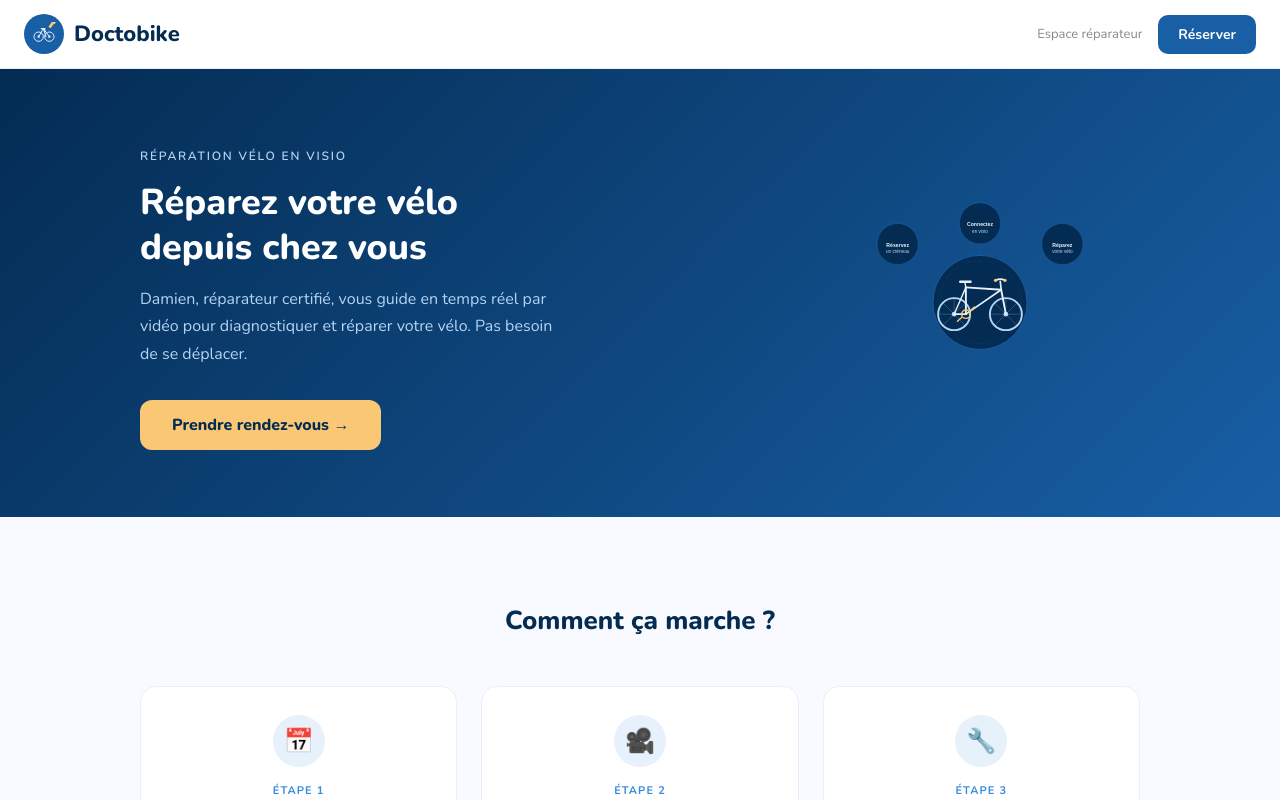
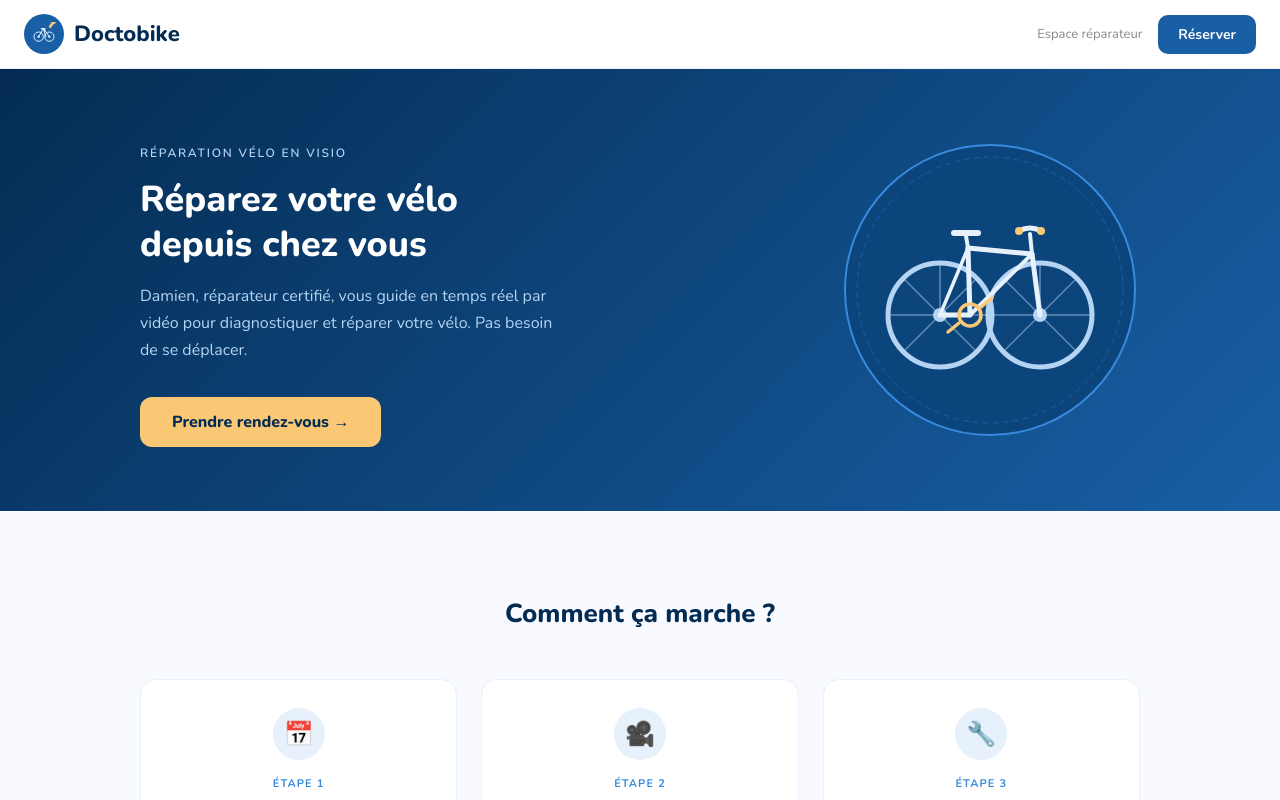
Before and after one commit to sarahlebeze-coder/doctobike2, a Next.js app: page / in a window 1280 px wide. Shown: the top 800 px of the page. Built offline with nearby package versions, Linux system fonts and the light colour scheme.

Commit message:
Update page.tsx

```diff
--- a/app/page.tsx
+++ b/app/page.tsx
@@ -25,82 +25,66 @@ const Logo = () => (
 )
 
 const HeroIllustration = () => (
-  <svg width="320" height="320" viewBox="0 0 680 340" fill="none">
-    <circle cx="340" cy="190" r="100" fill="#042C53"/>
-    <circle cx="340" cy="190" r="100" fill="none" stroke="#185FA5" strokeWidth="2"/>
-    <circle cx="340" cy="190" r="88" fill="none" stroke="#0C447C" strokeWidth="1" strokeDasharray="6 4"/>
-    <circle cx="285" cy="215" r="34" fill="none" stroke="#B5D4F4" strokeWidth="4"/>
-    <circle cx="285" cy="215" r="5" fill="#B5D4F4"/>
-    <line x1="285" y1="181" x2="285" y2="215" stroke="#B5D4F4" strokeWidth="1.2" opacity="0.4"/>
-    <line x1="251" y1="215" x2="285" y2="215" stroke="#B5D4F4" strokeWidth="1.2" opacity="0.4"/>
-    <line x1="319" y1="215" x2="285" y2="215" stroke="#B5D4F4" strokeWidth="1.2" opacity="0.4"/>
-    <line x1="261" y1="191" x2="309" y2="239" stroke="#B5D4F4" strokeWidth="1.2" opacity="0.4"/>
-    <line x1="309" y1="191" x2="261" y2="239" stroke="#B5D4F4" strokeWidth="1.2" opacity="0.4"/>
-    <circle cx="395" cy="215" r="34" fill="none" stroke="#B5D4F4" strokeWidth="4"/>
-    <circle cx="395" cy="215" r="5" fill="#B5D4F4"/>
-    <line x1="395" y1="181" x2="395" y2="215" stroke="#B5D4F4" strokeWidth="1.2" opacity="0.4"/>
-    <line x1="361" y1="215" x2="395" y2="215" stroke="#B5D4F4" strokeWidth="1.2" opacity="0.4"/>
-    <line x1="429" y1="215" x2="395" y2="215" stroke="#B5D4F4" strokeWidth="1.2" opacity="0.4"/>
-    <line x1="371" y1="191" x2="419" y2="239" stroke="#B5D4F4" strokeWidth="1.2" opacity="0.4"/>
-    <line x1="419" y1="191" x2="371" y2="239" stroke="#B5D4F4" strokeWidth="1.2" opacity="0.4"/>
-    <line x1="310" y1="215" x2="310" y2="158" stroke="#E6F1FB" strokeWidth="4" strokeLinecap="round"/>
-    <line x1="310" y1="158" x2="385" y2="163" stroke="#E6F1FB" strokeWidth="4" strokeLinecap="round"/>
-    <line x1="310" y1="215" x2="385" y2="163" stroke="#E6F1FB" strokeWidth="3.5" strokeLinecap="round"/>
-    <line x1="310" y1="215" x2="285" y2="215" stroke="#E6F1FB" strokeWidth="4" strokeLinecap="round"/>
-    <line x1="310" y1="158" x2="285" y2="215" stroke="#E6F1FB" strokeWidth="3" strokeLinecap="round"/>
-    <line x1="385" y1="163" x2="395" y2="215" stroke="#E6F1FB" strokeWidth="4" strokeLinecap="round"/>
-    <line x1="310" y1="158" x2="308" y2="148" stroke="#E6F1FB" strokeWidth="3" strokeLinecap="round"/>
-    <line x1="298" y1="146" x2="320" y2="146" stroke="#E6F1FB" strokeWidth="5" strokeLinecap="round"/>
-    <circle cx="310" cy="215" r="9" fill="none" stroke="#FAC775" strokeWidth="3"/>
-    <line x1="301" y1="222" x2="292" y2="230" stroke="#FAC775" strokeWidth="3" strokeLinecap="round"/>
-    <line x1="319" y1="208" x2="328" y2="200" stroke="#FAC775" strokeWidth="3" strokeLinecap="round"/>
-    <line x1="385" y1="163" x2="383" y2="145" stroke="#E6F1FB" strokeWidth="3.5" strokeLinecap="round"/>
-    <path d="M373 143 Q383 138 393 143" fill="none" stroke="#E6F1FB" strokeWidth="4" strokeLinecap="round"/>
-    <circle cx="373" cy="143" r="3.5" fill="#FAC775"/>
-    <circle cx="393" cy="143" r="3.5" fill="#FAC775"/>
-    <line x1="255" y1="130" x2="195" y2="82" stroke="#185FA5" strokeWidth="1" strokeDasharray="4 3"/>
-    <line x1="340" y1="90" x2="340" y2="44" stroke="#185FA5" strokeWidth="1" strokeDasharray="4 3"/>
-    <line x1="425" y1="130" x2="485" y2="82" stroke="#185FA5" strokeWidth="1" strokeDasharray="4 3"/>
-    <circle cx="165" cy="66" r="44" fill="#042C53" stroke="#185FA5" strokeWidth="1.5"/>
-    <text x="165" y="54" textAnchor="middle" fontFamily="sans-serif" fontSize="20">📅</text>
-    <text x="165" y="72" textAnchor="middle" fontFamily="sans-serif" fontSize="11" fontWeight="700" fill="#E6F1FB">Réservez</text>
-    <text x="165" y="86" textAnchor="middle" fontFamily="sans-serif" fontSize="10" fill="#B5D4F4">un créneau</text>
-    <circle cx="340" cy="22" r="44" fill="#042C53" stroke="#185FA5" strokeWidth="1.5"/>
-    <text x="340" y="10" textAnchor="middle" fontFamily="sans-serif" fontSize="20">🎥</text>
-    <text x="340" y="28" textAnchor="middle" fontFamily="sans-serif" fontSize="11" fontWeight="700" fill="#E6F1FB">Connectez</text>
-    <text x="340" y="43" textAnchor="middle" fontFamily="sans-serif" fontSize="10" fill="#B5D4F4">en visio</text>
-    <circle cx="515" cy="66" r="44" fill="#042C53" stroke="#185FA5" strokeWidth="1.5"/>
-    <text x="515" y="54" textAnchor="middle" fontFamily="sans-serif" fontSize="20">🔧</text>
-    <text x="515" y="72" textAnchor="middle" fontFamily="sans-serif" fontSize="11" fontWeight="700" fill="#E6F1FB">Réparez</text>
-    <text x="515" y="86" textAnchor="middle" fontFamily="sans-serif" fontSize="10" fill="#B5D4F4">votre vélo</text>
+  <svg width="300" height="300" viewBox="0 0 300 300" fill="none">
+    <circle cx="150" cy="150" r="145" fill="#0C447C"/>
+    <circle cx="150" cy="150" r="145" fill="none" stroke="#378ADD" strokeWidth="2"/>
+    <circle cx="150" cy="150" r="133" fill="none" stroke="#185FA5" strokeWidth="1" strokeDasharray="6 4"/>
+
+    {/* Roue arrière */}
+    <circle cx="100" cy="175" r="52" fill="none" stroke="#B5D4F4" strokeWidth="5"/>
+    <circle cx="100" cy="175" r="7" fill="#B5D4F4"/>
+    <line x1="100" y1="123" x2="100" y2="175" stroke="#B5D4F4" strokeWidth="1.5" opacity="0.5"/>
+    <line x1="48" y1="175" x2="100" y2="175" stroke="#B5D4F4" strokeWidth="1.5" opacity="0.5"/>
+    <line x1="152" y1="175" x2="100" y2="175" stroke="#B5D4F4" strokeWidth="1.5" opacity="0.5"/>
+    <line x1="63" y1="138" x2="137" y2="212" stroke="#B5D4F4" strokeWidth="1.5" opacity="0.5"/>
+    <line x1="137" y1="138" x2="63" y2="212" stroke="#B5D4F4" strokeWidth="1.5" opacity="0.5"/>
+
+    {/* Roue avant */}
+    <circle cx="200" cy="175" r="52" fill="none" stroke="#B5D4F4" strokeWidth="5"/>
+    <circle cx="200" cy="175" r="7" fill="#B5D4F4"/>
+    <line x1="200" y1="123" x2="200" y2="175" stroke="#B5D4F4" strokeWidth="1.5" opacity="0.5"/>
+    <line x1="148" y1="175" x2="200" y2="175" stroke="#B5D4F4" strokeWidth="1.5" opacity="0.5"/>
+    <line x1="252" y1="175" x2="200" y2="175" stroke="#B5D4F4" strokeWidth="1.5" opacity="0.5"/>
+    <line x1="163" y1="138" x2="237" y2="212" stroke="#B5D4F4" strokeWidth="1.5" opacity="0.5"/>
+    <line x1="237" y1="138" x2="163" y2="212" stroke="#B5D4F4" strokeWidth="1.5" opacity="0.5"/>
+
+    {/* Cadre — tube de selle vertical */}
+    <line x1="130" y1="175" x2="128" y2="108" stroke="#E6F1FB" strokeWidth="5" strokeLinecap="round"/>
+    {/* Tube supérieur */}
+    <line x1="128" y1="108" x2="192" y2="114" stroke="#E6F1FB" strokeWidth="5" strokeLinecap="round"/>
+    {/* Tube diagonal */}
+    <line x1="130" y1="175" x2="192" y2="114" stroke="#E6F1FB" strokeWidth="4" strokeLinecap="round"/>
+    {/* Base pédalier → roue arrière */}
+    <line x1="130" y1="175" x2="100" y2="175" stroke="#E6F1FB" strokeWidth="5" strokeLinecap="round"/>
+    {/* Hauban */}
+    <line x1="128" y1="108" x2="100" y2="175" stroke="#E6F1FB" strokeWidth="3.5" strokeLinecap="round"/>
+    {/* Fourche avant */}
+    <line x1="192" y1="114" x2="200" y2="175" stroke="#E6F1FB" strokeWidth="5" strokeLinecap="round"/>
+
+    {/* Selle */}
+    <line x1="128" y1="108" x2="126" y2="96" stroke="#E6F1FB" strokeWidth="4" strokeLinecap="round"/>
+    <line x1="114" y1="93" x2="138" y2="93" stroke="#E6F1FB" strokeWidth="6" strokeLinecap="round"/>
+
+    {/* Pédalier */}
+    <circle cx="130" cy="175" r="11" fill="none" stroke="#FAC775" strokeWidth="3.5"/>
+    <line x1="119" y1="183" x2="108" y2="192" stroke="#FAC775" strokeWidth="3.5" strokeLinecap="round"/>
+    <line x1="141" y1="167" x2="152" y2="158" stroke="#FAC775" strokeWidth="3.5" strokeLinecap="round"/>
+
+    {/* Guidon avant */}
+    <line x1="192" y1="114" x2="190" y2="94" stroke="#E6F1FB" strokeWidth="4" strokeLinecap="round"/>
+    <path d="M179 91 Q190 85 201 91" fill="none" stroke="#E6F1FB" strokeWidth="5" strokeLinecap="round"/>
+    <circle cx="179" cy="91" r="4" fill="#FAC775"/>
+    <circle cx="201" cy="91" r="4" fill="#FAC775"/>
   </svg>
 )
 
 const faqs = [
-  {
-    q: "Comment ça marche ?",
-    a: "Vous réservez un créneau en ligne, puis vous rejoignez Damien en visio via Google Meet. Il diagnostique votre problème et vous guide pas à pas pour réparer votre vélo vous-même."
-  },
-  {
-    q: "De quoi ai-je besoin pour la séance ?",
-    a: "D'un smartphone ou ordinateur avec caméra, d'une bonne connexion internet, et bien sûr de votre vélo à portée de main. Un minimum d'outillage de base peut être utile (clés allen, tournevis)."
-  },
-  {
-    q: "Quand est-ce que ma carte est débitée ?",
-    a: "Votre carte est uniquement débitée après la réparation. À la réservation, on effectue simplement une autorisation pour sécuriser le créneau."
-  },
-  {
-    q: "Que se passe-t-il si mon problème n'est pas réparable en visio ?",
-    a: "Si Damien constate que la réparation nécessite une intervention physique, la séance ne vous sera pas facturée."
-  },
-  {
-    q: "Puis-je annuler mon rendez-vous ?",
-    a: "Oui, jusqu'à 24h avant la séance via le lien dans votre email de confirmation. Aucun débit ne sera effectué."
-  },
-  {
-    q: "Quels types de vélos sont pris en charge ?",
-    a: "Vélos de route, VTT, vélos de ville, vélos électriques — tous types de vélos sont acceptés."
-  },
+  { q: "Comment ça marche ?", a: "Vous réservez un créneau en ligne, puis vous rejoignez Damien en visio via Google Meet. Il diagnostique votre problème et vous guide pas à pas pour réparer votre vélo vous-même." },
+  { q: "De quoi ai-je besoin pour la séance ?", a: "D'un smartphone ou ordinateur avec caméra, d'une bonne connexion internet, et bien sûr de votre vélo à portée de main. Un minimum d'outillage de base peut être utile (clés allen, tournevis)." },
+  { q: "Quand est-ce que ma carte est débitée ?", a: "Votre carte est uniquement débitée après la réparation. À la réservation, on effectue simplement une autorisation pour sécuriser le créneau." },
+  { q: "Que se passe-t-il si mon problème n'est pas réparable en visio ?", a: "Si Damien constate que la réparation nécessite une intervention physique, la séance ne vous sera pas facturée." },
+  { q: "Puis-je annuler mon rendez-vous ?", a: "Oui, jusqu'à 24h avant la séance via le lien dans votre email de confirmation. Aucun débit ne sera effectué." },
+  { q: "Quels types de vélos sont pris en charge ?", a: "Vélos de route, VTT, vélos de ville, vélos électriques — tous types de vélos sont acceptés." },
 ]
 
 export default function HomePage() {
@@ -120,7 +104,7 @@ export default function HomePage() {
         </header>
 
         <section style={{ background: 'linear-gradient(135deg, #042C53 0%, #185FA5 100%)', padding: '64px 24px' }}>
-          <div style={{ maxWidth: 1000, margin: '0 auto', display: 'flex', alignItems: 'center', gap: 48, flexWrap: 'wrap' }}>
+          <div style={{ maxWidth: 1000, margin: '0 auto', display: 'flex', alignItems: 'center', gap: 48, flexWrap: 'wrap', justifyContent: 'center' }}>
             <div style={{ flex: 1, minWidth: 280, color: 'white' }}>
               <p style={{ fontSize: 12, letterSpacing: '0.15em', textTransform: 'uppercase', color: '#B5D4F4', marginBottom: 16, fontWeight: 600 }}>Réparation vélo en visio</p>
               <h1 style={{ fontFamily: font, fontSize: 36, fontWeight: 800, lineHeight: 1.25, margin: '0 0 16px' }}>
@@ -142,8 +126,8 @@ export default function HomePage() {
           <div style={{ display: 'grid', gridTemplateColumns: 'repeat(auto-fit, minmax(240px, 1fr))', gap: 24 }}>
             {[
               { num: '1', icon: '📅', title: 'Réservez un créneau', desc: 'Choisissez un horaire disponible et renseignez votre problème. Votre carte est sécurisée mais pas encore débitée.' },
-              { num: '2', icon: '🎥', title: 'Rejoignez la visio', desc: 'À l\'heure du rendez-vous, connectez-vous via Google Meet depuis votre téléphone ou ordinateur.' },
-              { num: '3', icon: '🔧', title: 'Réparez votre vélo', desc: 'Damien vous guide pas à pas. Votre carte n\'est débitée qu\'une fois la réparation effectuée.' },
+              { num: '2', icon: '🎥', title: 'Rejoignez la visio', desc: "À l'heure du rendez-vous, connectez-vous via Google Meet depuis votre téléphone ou ordinateur." },
+              { num: '3', icon: '🔧', title: 'Réparez votre vélo', desc: "Damien vous guide pas à pas. Votre carte n'est débitée qu'une fois la réparation effectuée." },
             ].map(step => (
               <div key={step.num} style={{ background: 'white', borderRadius: 16, padding: 28, border: '1px solid #E6F1FB', textAlign: 'center' }}>
                 <div style={{ width: 52, height: 52, borderRadius: '50%', background: '#E6F1FB', display: 'flex', alignItems: 'center', justifyContent: 'center', margin: '0 auto 16px', fontSize: 24 }}>
```
